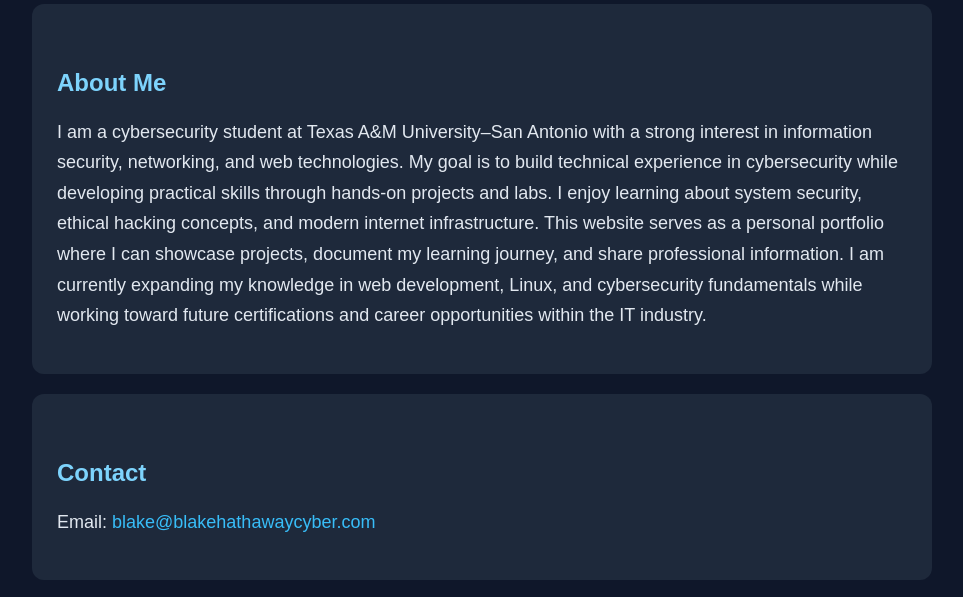
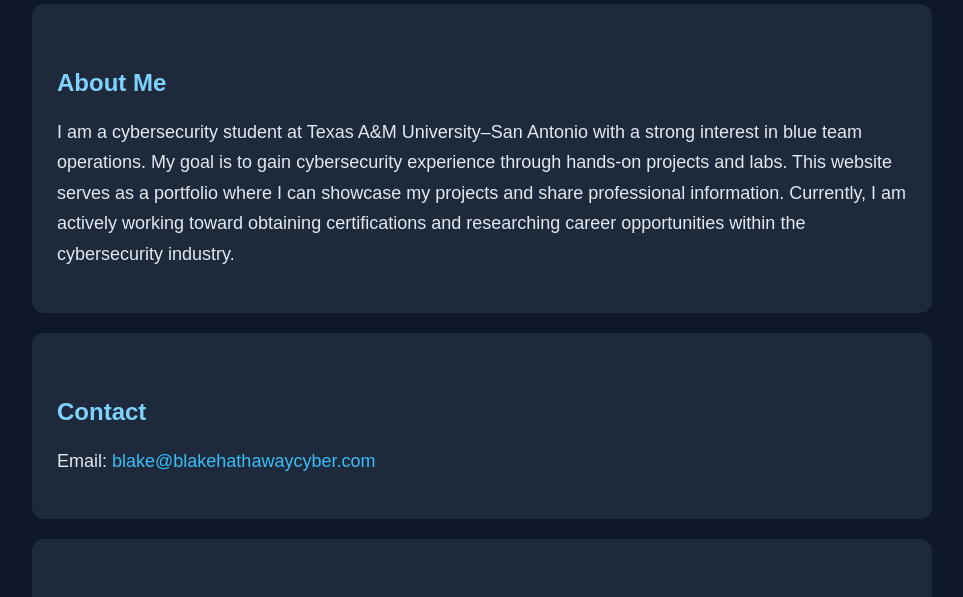
Before and after one commit to BlakeHathaway/blakehathaway.github.io, a plain HTML site: page index.html in a window 1280 px wide. Shown: the part 181-778 px from the top of the page, without its empty margins (158-1121 px from the left). Drawn offline with Linux system fonts and the light colour scheme.

Commit message:
Update index.html

```diff
--- a/index.html
+++ b/index.html
@@ -76,12 +76,10 @@
             <h2>About Me</h2>
 
             <p>
-                I am a cybersecurity student at Texas A&M University–San Antonio with a strong interest in information security,
-                networking, and web technologies. My goal is to build technical experience in cybersecurity while developing practical
-                skills through hands-on projects and labs. I enjoy learning about system security, ethical hacking concepts, and modern
-                internet infrastructure. This website serves as a personal portfolio where I can showcase projects, document my learning journey,
-                and share professional information. I am currently expanding my knowledge in web development, Linux, and cybersecurity fundamentals
-                while working toward future certifications and career opportunities within the IT industry.
+               I am a cybersecurity student at Texas A&M University–San Antonio with a strong interest in blue team operations.
+                My goal is to gain cybersecurity experience through hands-on projects and labs. This website serves as a portfolio where I can
+                showcase my projects and share professional information. Currently, I am actively working toward obtaining certifications and
+                researching career opportunities within the cybersecurity industry.
             </p>
         </div>
 
```
